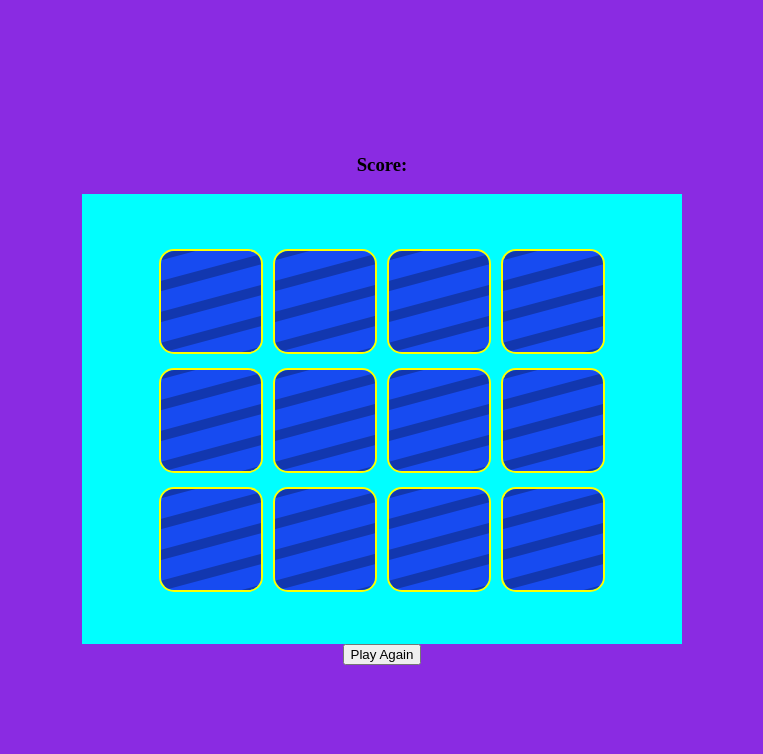
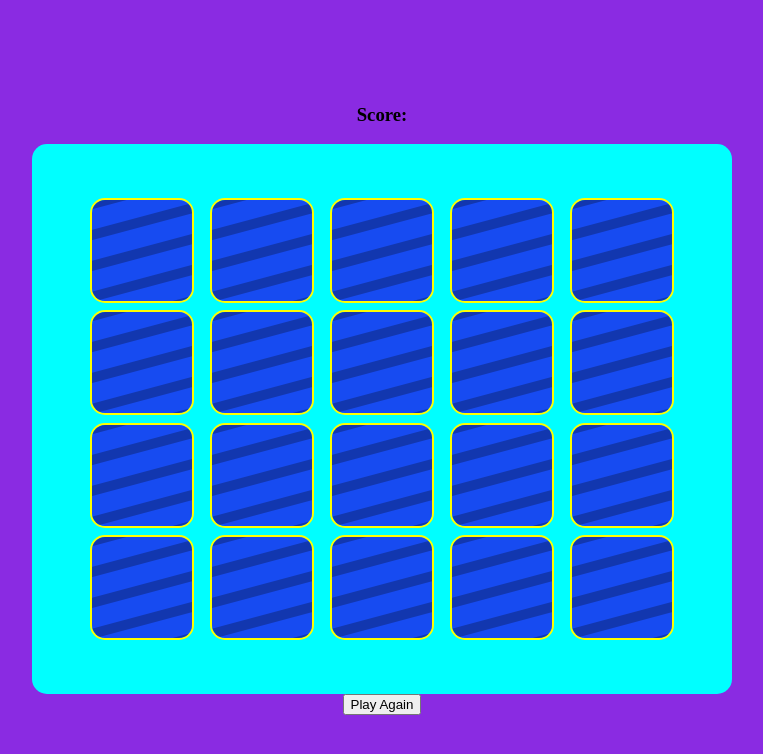
Before and after one commit to samvrny/memorygame, a plain HTML site: page index.html in a window 1280 px wide. Shown: the whole page, without its empty margins (258-1021 px from the left). Drawn offline with Linux system fonts and the light colour scheme.

Commit message:
finished up with main game logic and features

```diff
--- a/index.html
+++ b/index.html
@@ -16,7 +16,7 @@
     <main>
         <h3>Score:<span id='result'></span></h3>
 
-        <section>
+        <section class="game-holder">
             <div id="match" class='hide match-modal'>
 
             </div>
--- a/index.js
+++ b/index.js
@@ -1,7 +1,39 @@
 document.addEventListener('DOMContentLoaded', () => {
 
-    //put game pictures and back in an array
+    //put game pictures in an array to be printed. There are 20 total entries, two for each picture (10 total pictures)
     const pictures = [
+        {
+            name: 'colorful',
+            img: 'images/colorful.png'
+        },
+        {
+            name: 'colorful',
+            img: 'images/colorful.png'
+        },
+        {
+            name: 'dice',
+            img: 'images/dice.png'
+        },
+        {
+            name: 'dice',
+            img: 'images/dice.png'
+        },
+        {
+            name: 'emerald',
+            img: 'images/emerald.png'
+        },
+        {
+            name: 'emerald',
+            img: 'images/emerald.png'
+        },
+        {
+            name: 'sign',
+            img: 'images/sign.png'
+        },
+        {
+            name: 'sign',
+            img: 'images/sign.png'
+        },
         {
             name: 'blueorange',
             img: 'images/blueorange.png'
--- a/style.css
+++ b/style.css
@@ -3,34 +3,8 @@ body {
     display: flex;
 }
 
-.grid {
-    /* display: flex;
-    align-items: center;
-    justify-content: space-around;
-    flex-wrap: wrap; */
-    text-align: center;
-    padding: 50px;
-    height: 350px;
-    width: 500px;
-    background-color: aqua;
-    overflow: hidden;
-}
-
-img {
-    border-radius: 15px;
-    border: 2px solid yellow;
-    margin: 5px;
-}
-
 .hide {
     display: none;
-}
-
-.match-modal {
-    position: absolute;
-    z-index: 99999;
-    height: 50%;
-    width: 50%;
 }
 
 main {
@@ -43,3 +17,29 @@ main {
     min-width: 100vw;
     background-color: blueviolet;
 }
+
+.grid {
+    padding: 50px;
+    display: flex;
+    flex-wrap: wrap;
+    align-items: center;
+    justify-content: space-around;
+    height: 450px;
+    width: 600px;
+    background-color: aqua;
+    border-radius: 15px;
+    overflow: hidden;
+}
+
+img {
+    border-radius: 15px;
+    border: 2px solid yellow;
+}
+
+.match-modal {
+    position: absolute;
+    z-index: 99999;
+    padding: 50px;
+    height: 450px;
+    width: 600px;
+}
```
Also changed, not shown: images/emerald.png.
